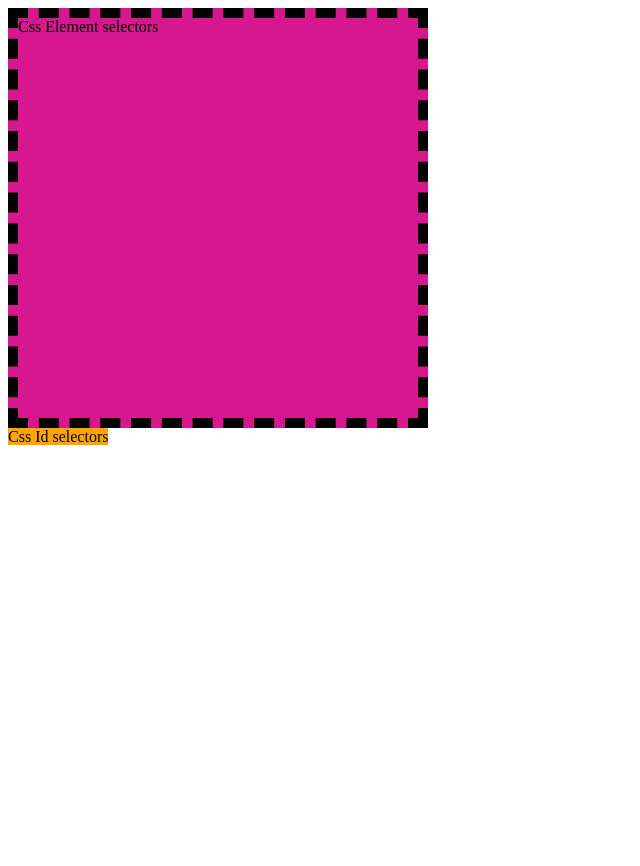
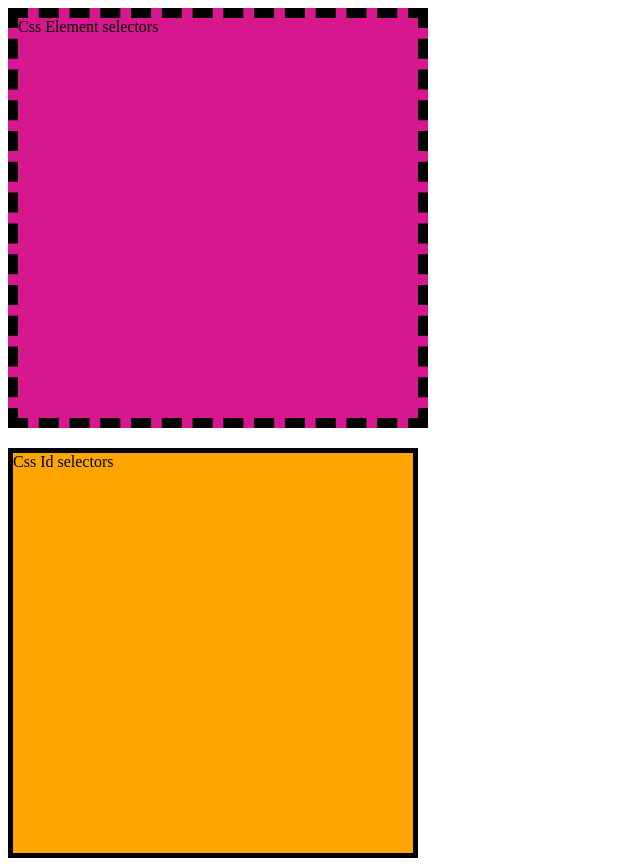
Before and after one commit to neetish-web-developer/css-selectors, a plain HTML site: page index.html in a window 1280 px wide. Shown: the whole page, without its empty margins (0-640 px from the left). Before the commit the page ends 800 px from the top, so only its background shows below. Drawn offline with Linux system fonts and the light colour scheme.

Commit message:
Another gir modification

```diff
--- a/index.html
+++ b/index.html
@@ -12,10 +12,12 @@
                 border: 10px dashed;
             }
             #a1{
+                display: block;
                 height: 400px;
                 width: 400px;
-                background: orange;
-
+                background-color: orange;
+                border: 5px solid;
+                margin-top: 20px;
             }
         </style>
     </head>
```
